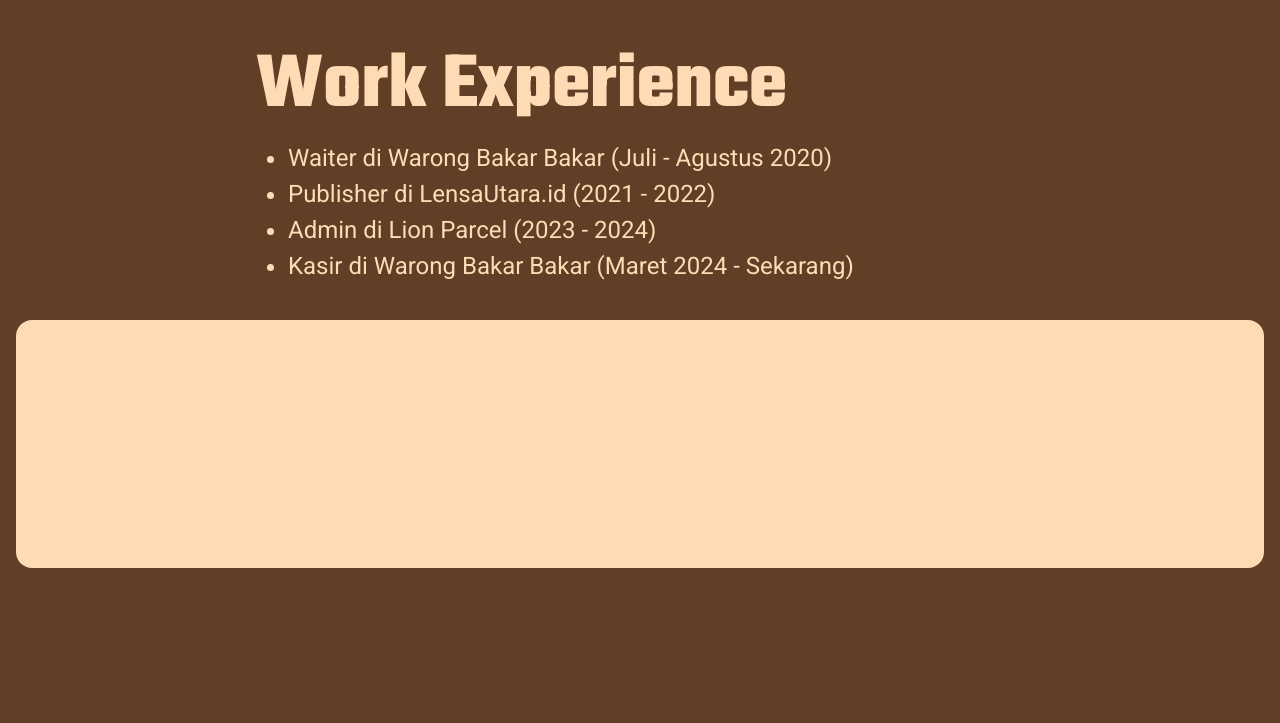
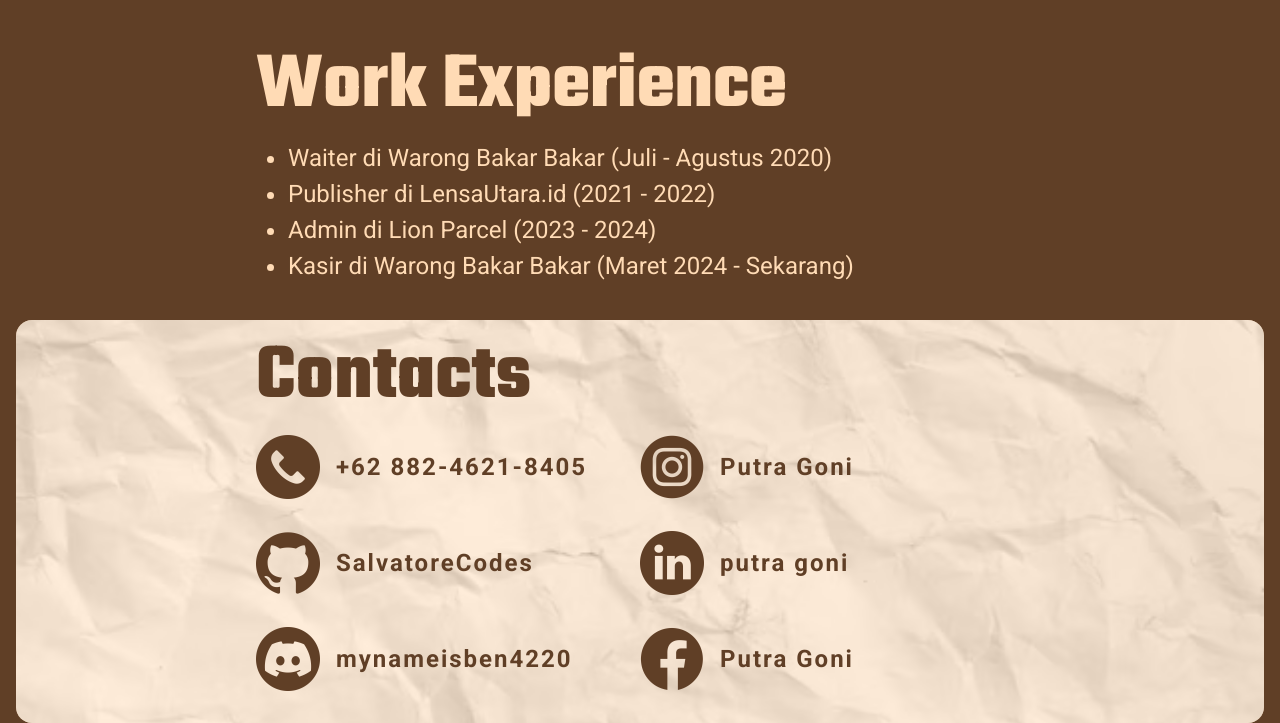
Before and after one commit to SalvatoreCodes/personal-profile, a plain HTML site: page index.html in a window 1280 px wide. Shown: the part 4094-4817 px from the top of the page. Before the commit the page ends 4662 px from the top, so only its background shows below. Drawn offline with nearby package versions, Linux system fonts and the light colour scheme.

Commit message:
20 September

```diff
--- a/index.html
+++ b/index.html
@@ -266,7 +266,54 @@
       </div>
     </div>
 
-    <div class="contact--container"></div>
+    <div class="contact--container">
+      <img
+        class="contact--background--image"
+        src="./assets/images/contacts background.avif"
+        alt="contact bakground"
+      />
+      <div class="contact--content--container">
+        <h1 data-aos="fade-right">Contacts</h1>
+        <div class="contact--content" data-aos="fade-right">
+          <div>
+            <img src="./assets/icons/phone.png" alt="phone" />
+            <a id="text-to-copy">+62 882-4621-8405</a>
+          </div>
+          <div>
+            <img src="./assets/icons/instagram icon.png" alt="instagram" />
+            <a href="https://www.instagram.com/benedict_goni/" target="_blank"
+              >Putra Goni</a
+            >
+          </div>
+          <div>
+            <img src="./assets/icons/github icon.png" alt="github" />
+            <a href="https://github.com/SalvatoreCodes" target="_blank"
+              >SalvatoreCodes</a
+            >
+          </div>
+          <div>
+            <img src="./assets/icons/linkedin.png" alt="linkedin" />
+            <a
+              href="https://www.linkedin.com/in/putra-goni-952478247/"
+              target="_blank"
+              >putra goni</a
+            >
+          </div>
+          <div>
+            <img src="./assets/icons/discord.png" alt="discord" />
+            <a id="text-to-copy">mynameisben4220</a>
+          </div>
+          <div>
+            <img src="./assets/icons/facebook.png" alt="facebook" />
+            <a
+              href="https://www.facebook.com/profile.php?id=61550007681364"
+              target="_blank"
+              >Putra Goni</a
+            >
+          </div>
+        </div>
+      </div>
+    </div>
 
     <script src="https://unpkg.com/aos@2.3.1/dist/aos.js"></script>
     <script src="https://cdn.jsdelivr.net/npm/swiper@11/swiper-bundle.min.js"></script>
@@ -282,6 +329,25 @@
           disableOnInteraction: false,
         },
       });
+
+      document
+        .getElementById("text-to-copy")
+        .addEventListener("click", function () {
+          // Create a temporary text area to hold the text to be copied
+          const tempTextArea = document.createElement("textarea");
+          tempTextArea.value = this.textContent; // Get the text content of the clicked element
+          document.body.appendChild(tempTextArea); // Append the text area to the body
+
+          // Select the text and copy it to the clipboard
+          tempTextArea.select();
+          document.execCommand("copy");
+
+          // Remove the temporary text area from the DOM
+          document.body.removeChild(tempTextArea);
+
+          // Optional: Notify the user that the text was copied
+          alert("Text copied to clipboard!");
+        });
     </script>
   </body>
 </html>
--- a/styles.scss
+++ b/styles.scss
@@ -332,9 +332,60 @@ body {
 
   .contact--container {
     width: 100%;
-    height: 248px;
     background-color: var(--secondary);
     border-radius: 16px;
     margin-bottom: 16px;
+    overflow: hidden;
+    position: relative;
+    color: var(--primary);
+
+    .contact--background--image {
+      opacity: 0.5;
+      height: 100%;
+      width: 100%;
+      object-fit: cover;
+      position: absolute;
+      z-index: 0;
+    }
+
+    .contact--content--container {
+      z-index: 1;
+      position: relative;
+      max-width: 768px;
+      width: 100%;
+      left: 50%;
+      transform: translateX(-50%);
+
+      h1 {
+        font-family: "Teko", sans-serif;
+        font-size: 5rem;
+      }
+
+      .contact--content {
+        display: grid;
+        grid-template-columns: 1fr 1fr;
+
+        div {
+          display: flex;
+          align-items: center;
+          gap: 16px;
+          margin-bottom: 32px;
+
+          img {
+            height: 64px;
+            width: 64px;
+          }
+
+          a {
+            text-decoration: none;
+            color: var(--primary);
+            font-size: 1.5rem;
+            cursor: pointer;
+            font-weight: bold;
+            letter-spacing: 2px;
+          }
+        }
+      }
+    }
   }
 }
```
Also changed, not shown: assets/icons/discord.png (added), assets/icons/facebook.png (added), assets/icons/linkedin.png (added), assets/icons/phone.png (added), assets/images/contacts background.avif (added), styles.css, 1 other file.
